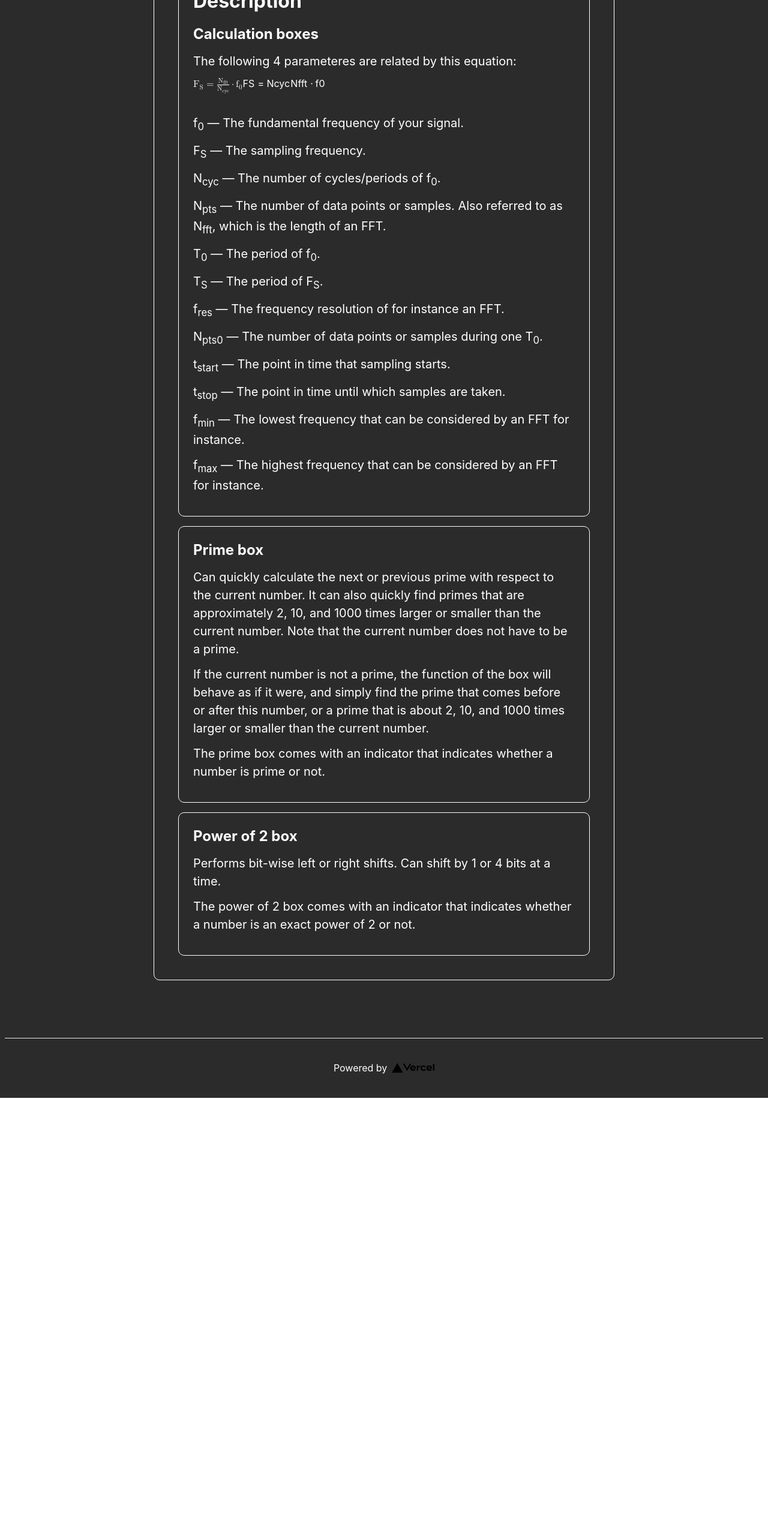
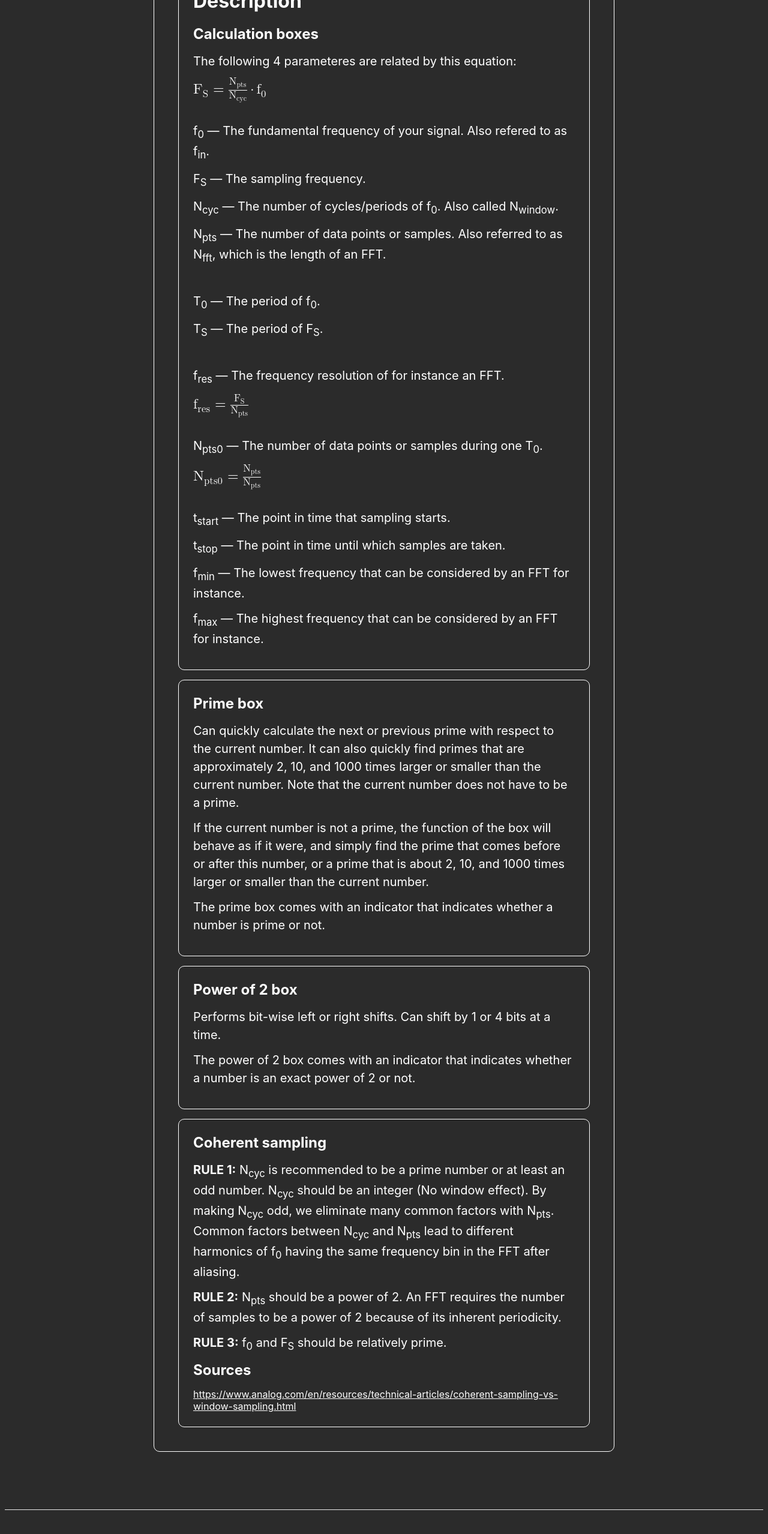
Before and after one commit to yotasage/yotasage.github.io, a Next.js app: page /simsetup/main in a window 1280 px wide. Shown: the part 1820-4377 px from the top of the page at 60% size. Before the commit the page ends 3650 px from the top, so only its background shows below. Built offline with nearby package versions, Linux system fonts and the light colour scheme.

Commit message:
FIXED: KaTeX does not output double now. Had to set the output mode to mathml. Default output mode is htmlAndMathml. ADDED: More descriptions about the parameters. ADDED: Information about coherent sampling. TODO: Reference list.

```diff
--- a/pages/simsetup/components/katex/span.tsx
+++ b/pages/simsetup/components/katex/span.tsx
@@ -1,6 +1,14 @@
 'use client';
 
 // https://github.com/kirankulkarni/next-katex
+// Author: kirankulkarni
+// Updated: 2024-01-12
+// Read: 2024-11-30
+
+// https://dev.to/kirankulkarni/next-js-14-katex-web-app-30ld
+// Author: Kiran
+// Updated: 2024-01-12
+// Read: 2024-11-30
 
 import katex from 'katex';
 // import renderMathInElement from './../../../../node_modules/katex/dist/contrib/auto-render';
@@ -9,15 +17,14 @@ import { useEffect, useRef } from 'react';
 
 export default function KatexSpan({ text, ...delegated }) {
   const katexTextRef = useRef();
+
   useEffect(() => {
     if (katexTextRef.current) {
-      katex.render(text, katexTextRef.current as HTMLElement);
+      katex.render(text, katexTextRef.current as HTMLDivElement, {output: 'mathml'});
     }
   }, [text]);
 
   return (
-    <div ref={katexTextRef} {...delegated}>
-
-    </div>
+    <div ref={katexTextRef} {...delegated}/>
   );
 }
--- a/pages/simsetup/main.tsx
+++ b/pages/simsetup/main.tsx
@@ -68,17 +68,23 @@ export default function Home() {
 
 
               <p>The following 4 parameteres are related by this equation:</p>
-              <KatexSpan text={'\\rm F_S=\\frac{N_{fft}}{N_{cyc}}\\cdot f_0'}/><br/>
+              <KatexSpan style={{fontSize: '1.5rem'}} text={'\\rm F_S=\\frac{N_{pts}}{N_{cyc}}\\cdot f_0'}/><br/>
 
-              <p>f<sub>0</sub> — The fundamental frequency of your signal.</p>
+              <p>f<sub>0</sub> — The fundamental frequency of your signal. Also refered to as f<sub>in</sub>.</p>
               <p>F<sub>S</sub> — The sampling frequency.</p>
-              <p>N<sub>cyc</sub> — The number of cycles/periods of f<sub>0</sub>.</p>
-              <p>N<sub>pts</sub> — The number of data points or samples. Also referred to as N<sub>fft</sub>, which is the length of an FFT.</p>
+              <p>N<sub>cyc</sub> — The number of cycles/periods of f<sub>0</sub>. Also called N<sub>window</sub>.</p>
+              <p>N<sub>pts</sub> — The number of data points or samples. Also referred to as N<sub>fft</sub>, which is the length of an FFT.</p><br/>
+
 
               <p>T<sub>0</sub> — The period of f<sub>0</sub>.</p>
-              <p>T<sub>S</sub> — The period of F<sub>S</sub>.</p>
+              <p>T<sub>S</sub> — The period of F<sub>S</sub>.</p><br/>
+
+
               <p>f<sub>res</sub> — The frequency resolution of for instance an FFT.</p>
+              <KatexSpan style={{fontSize: '1.5rem'}} text={'\\rm f_{res}=\\frac{F_S}{N_{pts}}'}/><br/>
+
               <p>N<sub>pts0</sub> — The number of data points or samples during one T<sub>0</sub>.</p>
+              <KatexSpan style={{fontSize: '1.5rem'}} text={'\\rm N_{pts0}=\\frac{N_{pts}}{N_{pts}}'}/><br/>
 
               <p>t<sub>start</sub> — The point in time that sampling starts.</p>
               <p>t<sub>stop</sub> — The point in time until which samples are taken.</p>
@@ -101,6 +107,20 @@ export default function Home() {
               <p>Performs bit-wise left or right shifts. Can shift by 1 or 4 bits at a time.</p>
 
               <p>The power of 2 box comes with an indicator that indicates whether a number is an exact power of 2 or not.</p>
+            </div>
+
+            <div className={[styles.w100, styles.card].join(" ")}>
+              <h3>Coherent sampling</h3>
+
+
+              <p><b>RULE 1:</b> N<sub>cyc</sub> is recommended to be a prime number or at least an odd number. N<sub>cyc</sub> should be an integer (No window effect). By making N<sub>cyc</sub> odd, we eliminate many common factors with N<sub>pts</sub>. Common factors between N<sub>cyc</sub> and N<sub>pts</sub> lead to different harmonics of f<sub>0</sub> having the same frequency bin in the FFT after aliasing. </p>
+
+              <p><b>RULE 2:</b> N<sub>pts</sub> should be a power of 2. An FFT requires the number of samples to be a power of 2 because of its inherent periodicity.</p>
+
+              <p><b>RULE 3:</b> f<sub>0</sub> and F<sub>S</sub> should be relatively prime.</p>
+
+              <h3>Sources</h3>
+              <Link style={{color: '#fff'}} target="_blank" href="https://www.analog.com/en/resources/technical-articles/coherent-sampling-vs-window-sampling.html">https://www.analog.com/en/resources/technical-articles/coherent-sampling-vs-window-sampling.html</Link>
             </div>
           </div>
         </div>
```
